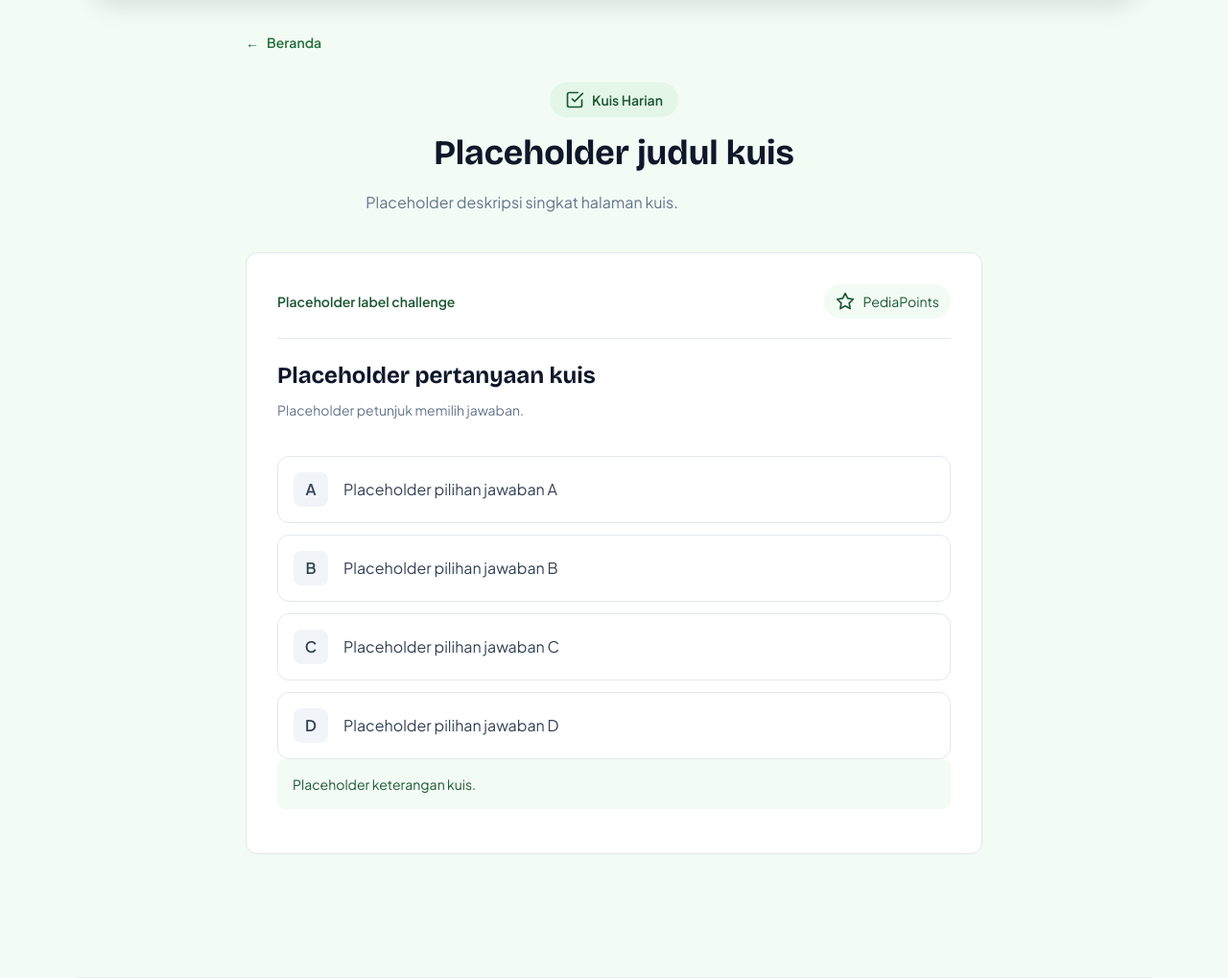
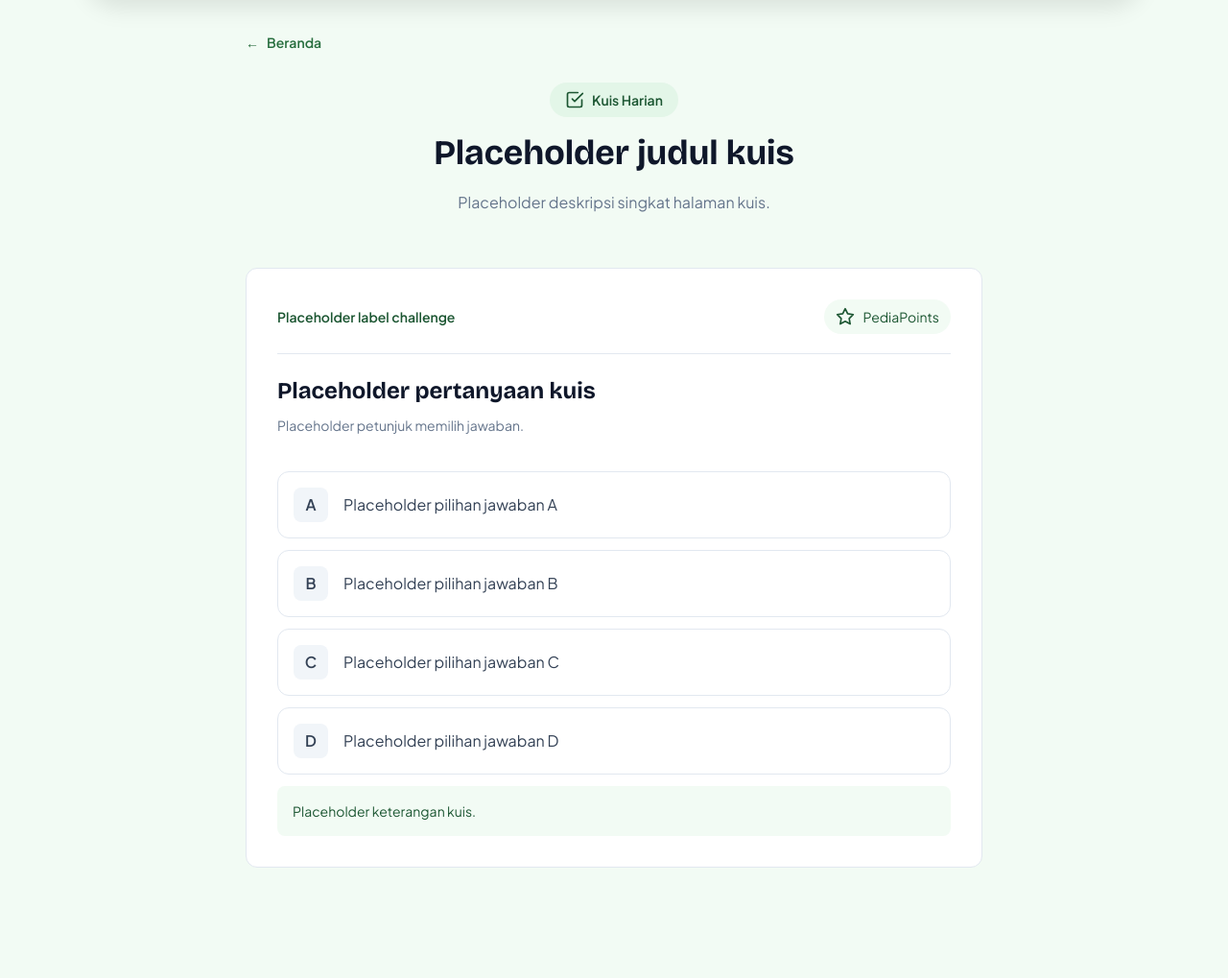
Before and after one commit to PBP-Kelompok-F11/tanampedia, a Django app: page /kuis/ in a window 1280 px wide. Shown: the part 89-1108 px from the top of the page at 96% size. Run offline with Django 5.2, Linux system fonts and the light colour scheme; some libraries are stand-ins or nearby versions.

Commit message:
style(quiz): fix description alignment and spacing

```diff
--- a/templates/quiz/today.html
+++ b/templates/quiz/today.html
@@ -1,14 +1,14 @@
 {% extends 'quiz/base.html' %}
 
 {% block quiz_content %}
-<header class="mb-8 text-center sm:mb-10">
+<header class="mb-8 flex flex-col items-center text-center sm:mb-10">
     <span class="mb-4 inline-flex items-center gap-2 rounded-full bg-primary-100 px-4 py-2 text-sm font-semibold text-primary-700">
         {% include 'icons/quiz-icon.svg' %}
         Kuis Harian
     </span>
     {# Placeholder copy: replace these texts when the final wording is ready. #}
     <h1 class="text-3xl sm:text-4xl">Placeholder judul kuis</h1>
-    <p class="mx-auto mb-0 max-w-xl text-grey-500">Placeholder deskripsi singkat halaman kuis.</p>
+    <p class="mx-auto mb-0 w-full max-w-xl !text-center text-grey-500">Placeholder deskripsi singkat halaman kuis.</p>
 </header>
 
 <section aria-labelledby="quiz-question" class="rounded-xl border border-grey-200 bg-raised p-5 sm:p-8">
@@ -35,6 +35,6 @@
         </div>
     </fieldset>
 
-    <p class="mb-0 mt-6 rounded-lg bg-primary-50 p-4 text-sm text-primary-700">Placeholder keterangan kuis.</p>
+    <p class="!mb-0 !mt-3 rounded-lg bg-primary-50 p-4 text-sm text-primary-700">Placeholder keterangan kuis.</p>
 </section>
 {% endblock %}
```
Also changed, not shown: theme/static/css/dist/styles.css.
